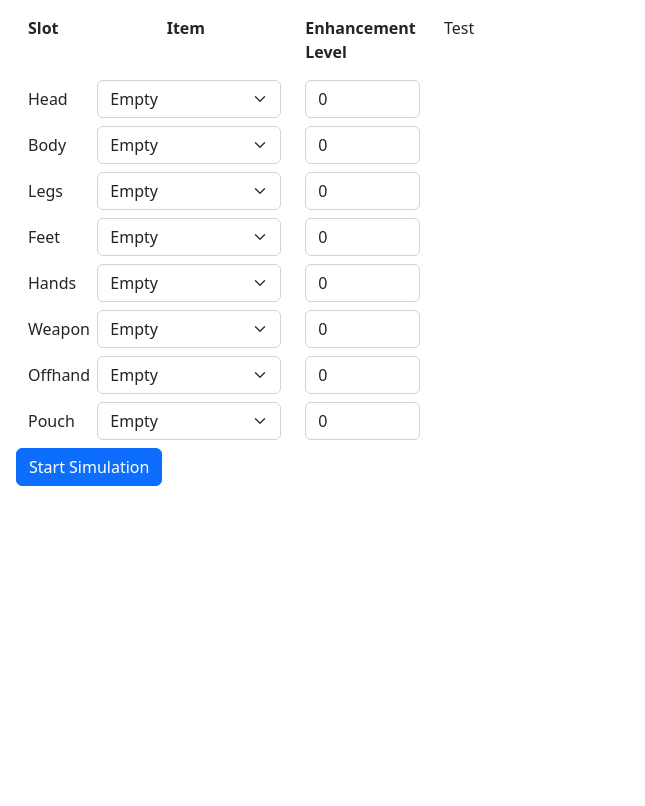
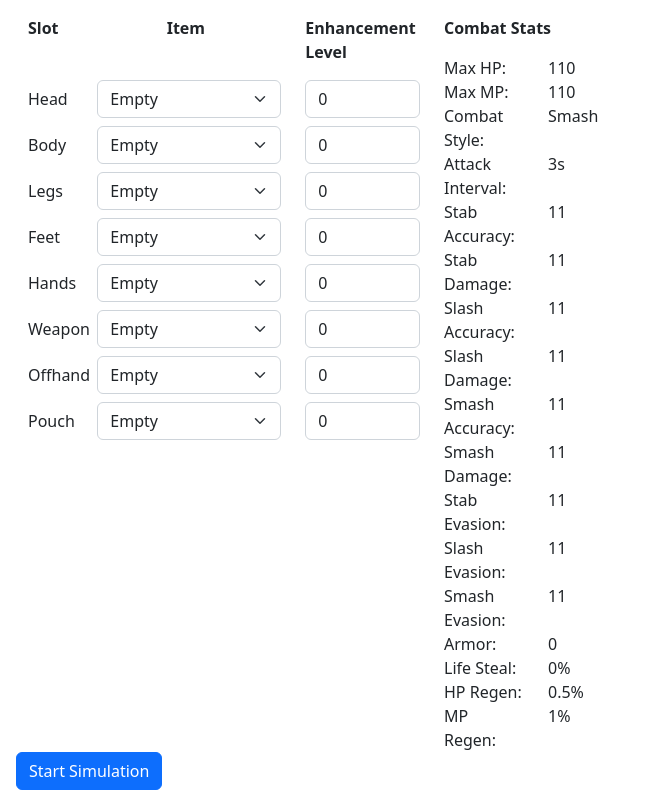
Before and after one commit to KuganDev/MWICombatSimulator, a website built with webpack: page index.html in a window 1280 px wide. Shown: the whole page, without its empty margins (0-645 px from the left). Built offline with nearby package versions, Linux system fonts and the light colour scheme.

Commit message:
Add UI to display player stats

```diff
--- a/index.html
+++ b/index.html
@@ -15,21 +15,21 @@
     <body class="p-3">
         <div class="container-fluid">
             <div class="row">
-                <div class="col-sm-4">
+                <div class="col-md-4">
                     <!-- #region Equipment -->
                     <div class="row mb-3">
-                        <div class="col-sm-4"><b>Slot</b></div>
-                        <div class="col-sm-4"><b>Item</b></div>
-                        <div class="col-sm-4"><b>Enhancement Level</b></div>
+                        <div class="col-md-4"><b>Slot</b></div>
+                        <div class="col-md-4"><b>Item</b></div>
+                        <div class="col-md-4"><b>Enhancement Level</b></div>
                     </div>
                     <div class="row mb-2">
-                        <label for="selectEquipment_head" class="col-sm-2 col-form-label">Head</label>
-                        <div class="col-sm-6">
+                        <label for="selectEquipment_head" class="col-md-2 col-form-label">Head</label>
+                        <div class="col-md-6">
                             <select id="selectEquipment_head" class="form-select">
                                 <option value="">Empty</option>
                             </select>
                         </div>
-                        <div class="col-sm-4">
+                        <div class="col-md-4">
                             <input
                                 type="number"
                                 id="inputEquipmentEnhancementLevel_head"
@@ -41,13 +41,13 @@
                         </div>
                     </div>
                     <div class="row mb-2">
-                        <label for="selectEquipment_body" class="col-sm-2 col-form-label">Body</label>
-                        <div class="col-sm-6">
+                        <label for="selectEquipment_body" class="col-md-2 col-form-label">Body</label>
+                        <div class="col-md-6">
                             <select id="selectEquipment_body" class="form-select">
                                 <option value="">Empty</option>
                             </select>
                         </div>
-                        <div class="col-sm-4">
+                        <div class="col-md-4">
                             <input
                                 type="number"
                                 id="inputEquipmentEnhancementLevel_body"
@@ -59,13 +59,13 @@
                         </div>
                     </div>
                     <div class="row mb-2">
-                        <label for="selectEquipment_legs" class="col-sm-2 col-form-label">Legs</label>
-                        <div class="col-sm-6">
+                        <label for="selectEquipment_legs" class="col-md-2 col-form-label">Legs</label>
+                        <div class="col-md-6">
                             <select id="selectEquipment_legs" class="form-select">
                                 <option value="">Empty</option>
                             </select>
                         </div>
-                        <div class="col-sm-4">
+                        <div class="col-md-4">
                             <input
                                 type="number"
                                 id="inputEquipmentEnhancementLevel_legs"
@@ -77,13 +77,13 @@
                         </div>
                     </div>
                     <div class="row mb-2">
-                        <label for="selectEquipment_feet" class="col-sm-2 col-form-label">Feet</label>
-                        <div class="col-sm-6">
+                        <label for="selectEquipment_feet" class="col-md-2 col-form-label">Feet</label>
+                        <div class="col-md-6">
                             <select id="selectEquipment_feet" class="form-select">
                                 <option value="">Empty</option>
                             </select>
                         </div>
-                        <div class="col-sm-4">
+                        <div class="col-md-4">
                             <input
                                 type="number"
                                 id="inputEquipmentEnhancementLevel_feet"
@@ -95,13 +95,13 @@
                         </div>
                     </div>
                     <div class="row mb-2">
-                        <label for="selectEquipment_hands" class="col-sm-2 col-form-label">Hands</label>
-                        <div class="col-sm-6">
+                        <label for="selectEquipment_hands" class="col-md-2 col-form-label">Hands</label>
+                        <div class="col-md-6">
                             <select id="selectEquipment_hands" class="form-select">
                                 <option value="">Empty</option>
                             </select>
                         </div>
-                        <div class="col-sm-4">
+                        <div class="col-md-4">
                             <input
                                 type="number"
                                 id="inputEquipmentEnhancementLevel_hands"
@@ -113,13 +113,13 @@
                         </div>
                     </div>
                     <div class="row mb-2">
-                        <label for="selectEquipment_weapon" class="col-sm-2 col-form-label">Weapon</label>
-                        <div class="col-sm-6">
+                        <label for="selectEquipment_weapon" class="col-md-2 col-form-label">Weapon</label>
+                        <div class="col-md-6">
                             <select id="selectEquipment_weapon" class="form-select">
                                 <option value="">Empty</option>
                             </select>
                         </div>
-                        <div class="col-sm-4">
+                        <div class="col-md-4">
                             <input
                                 type="number"
                                 id="inputEquipmentEnhancementLevel_weapon"
@@ -131,13 +131,13 @@
                         </div>
                     </div>
                     <div class="row mb-2">
-                        <label for="selectEquipment_off_hand" class="col-sm-2 col-form-label">Offhand</label>
-                        <div class="col-sm-6">
+                        <label for="selectEquipment_off_hand" class="col-md-2 col-form-label">Offhand</label>
+                        <div class="col-md-6">
                             <select id="selectEquipment_off_hand" class="form-select">
                                 <option value="">Empty</option>
                             </select>
                         </div>
-                        <div class="col-sm-4">
+                        <div class="col-md-4">
                             <input
                                 type="number"
                                 id="inputEquipmentEnhancementLevel_off_hand"
@@ -149,13 +149,13 @@
                         </div>
                     </div>
                     <div class="row mb-2">
-                        <label for="selectEquipment_pouch" class="col-sm-2 col-form-label">Pouch</label>
-                        <div class="col-sm-6">
+                        <label for="selectEquipment_pouch" class="col-md-2 col-form-label">Pouch</label>
+                        <div class="col-md-6">
                             <select id="selectEquipment_pouch" class="form-select">
                                 <option value="">Empty</option>
                             </select>
                         </div>
-                        <div class="col-sm-4">
+                        <div class="col-md-4">
                             <input
                                 type="number"
                                 id="inputEquipmentEnhancementLevel_pouch"
@@ -168,9 +168,82 @@
                     </div>
                     <!-- #endregion -->
                 </div>
-                <div class="col-sm-8">
-                    Test
+                <div class="col-md-2">
+                    <!-- #region Combat stats -->
+                    <div class="row mb-3">
+                        <b>Combat Stats</b>
+                    </div>
+                    <div class="row">
+                        <div class="col-md-6">Max HP:</div>
+                        <div class="col-md-6" id="combatStat_maxHitpoints"></div>
+                    </div>
+                    <div class="row">
+                        <div class="col-md-6">Max MP:</div>
+                        <div class="col-md-6" id="combatStat_maxManapoints"></div>
+                    </div>
+                    <div class="row">
+                        <div class="col-md-6">Combat Style:</div>
+                        <div class="col-md-6" id="combatStat_combatStyleHrid"></div>
+                    </div>
+                    <div class="row">
+                        <div class="col-md-6">Attack Interval:</div>
+                        <div class="col-md-6" id="combatStat_attackInterval"></div>
+                    </div>
+                    <div class="row">
+                        <div class="col-md-6">Stab Accuracy:</div>
+                        <div class="col-md-6" id="combatStat_stabAccuracyRating"></div>
+                    </div>
+                    <div class="row">
+                        <div class="col-md-6">Stab Damage:</div>
+                        <div class="col-md-6" id="combatStat_stabMaxDamage"></div>
+                    </div>
+                    <div class="row">
+                        <div class="col-md-6">Slash Accuracy:</div>
+                        <div class="col-md-6" id="combatStat_slashAccuracyRating"></div>
+                    </div>
+                    <div class="row">
+                        <div class="col-md-6">Slash Damage:</div>
+                        <div class="col-md-6" id="combatStat_slashMaxDamage"></div>
+                    </div>
+                    <div class="row">
+                        <div class="col-md-6">Smash Accuracy:</div>
+                        <div class="col-md-6" id="combatStat_smashAccuracyRating"></div>
+                    </div>
+                    <div class="row">
+                        <div class="col-md-6">Smash Damage:</div>
+                        <div class="col-md-6" id="combatStat_smashMaxDamage"></div>
+                    </div>
+                    <div class="row">
+                        <div class="col-md-6">Stab Evasion:</div>
+                        <div class="col-md-6" id="combatStat_stabEvasionRating"></div>
+                    </div>
+                    <div class="row">
+                        <div class="col-md-6">Slash Evasion:</div>
+                        <div class="col-md-6" id="combatStat_slashEvasionRating"></div>
+                    </div>
+                    <div class="row">
+                        <div class="col-md-6">Smash Evasion:</div>
+                        <div class="col-md-6" id="combatStat_smashEvasionRating"></div>
+                    </div>
+                    <div class="row">
+                        <div class="col-md-6">Armor:</div>
+                        <div class="col-md-6" id="combatStat_armor"></div>
+                    </div>
+                    <div class="row">
+                        <div class="col-md-6">Life Steal:</div>
+                        <div class="col-md-6" id="combatStat_lifeSteal"></div>
+                    </div>
+                    <div class="row">
+                        <div class="col-md-6">HP Regen:</div>
+                        <div class="col-md-6" id="combatStat_HPRegen"></div>
+                    </div>
+                    <div class="row">
+                        <div class="col-md-6">MP Regen:</div>
+                        <div class="col-md-6" id="combatStat_MPRegen"></div>
+                    </div>
+                    <!-- #endregion -->
                 </div>
+                <div class="col-md-6"></div>
             </div>
         </div>
         <button id="buttonStartSimulation" class="btn btn-primary" type="button">Start Simulation</button>
--- a/src/main.js
+++ b/src/main.js
@@ -68,7 +68,7 @@ function initEnhancementLevelInput(equipmentType) {
     let inputElement = document.getElementById(inputId);
     inputElement.addEventListener("change", (event) => {
         enhancementLevelInputHandler(event, equipmentType);
-    })
+    });
 }
 
 function equipmentSelectHandler(event, type) {
@@ -127,7 +127,39 @@ function enhancementLevelInputHandler(event, type) {
 function updatePlayerStats() {
     player.updateCombatStats();
 
-    console.log(player);
+    [
+        "maxHitpoints",
+        "maxManapoints",
+        "stabAccuracyRating",
+        "stabMaxDamage",
+        "slashAccuracyRating",
+        "slashMaxDamage",
+        "smashAccuracyRating",
+        "smashMaxDamage",
+        "stabEvasionRating",
+        "slashEvasionRating",
+        "smashEvasionRating",
+        "armor",
+    ].forEach((stat) => {
+        let element = document.getElementById("combatStat_" + stat);
+        element.innerHTML = Math.floor(player.combatStats[stat]);
+    });
+
+    let combatStyleElement = document.getElementById("combatStat_combatStyleHrid");
+    let combatStyle = player.combatStats.combatStyleHrid;
+    combatStyleElement.innerHTML = combatStyle.charAt(0).toUpperCase() + combatStyle.slice(1);
+
+    let attackIntervalElement = document.getElementById("combatStat_attackInterval");
+    attackIntervalElement.innerHTML = (player.combatStats.attackInterval / 1e9).toLocaleString() + "s";
+
+    ["lifeSteal", "HPRegen", "MPRegen"].forEach((stat) => {
+        let element = document.getElementById("combatStat_" + stat);
+        let value = (100 * player.combatStats[stat]).toLocaleString([], {
+            minimumFractionDigits: 0,
+            maximumFractionDigits: 2,
+        });
+        element.innerHTML = value + "%";
+    });
 }
 
 function startSimulation() {
@@ -223,3 +255,4 @@ function printSimResult(simResult) {
 }
 
 initEquipmentSection();
+updatePlayerStats();
```
Also changed, not shown: dist/bundle.js, 1 other file.
